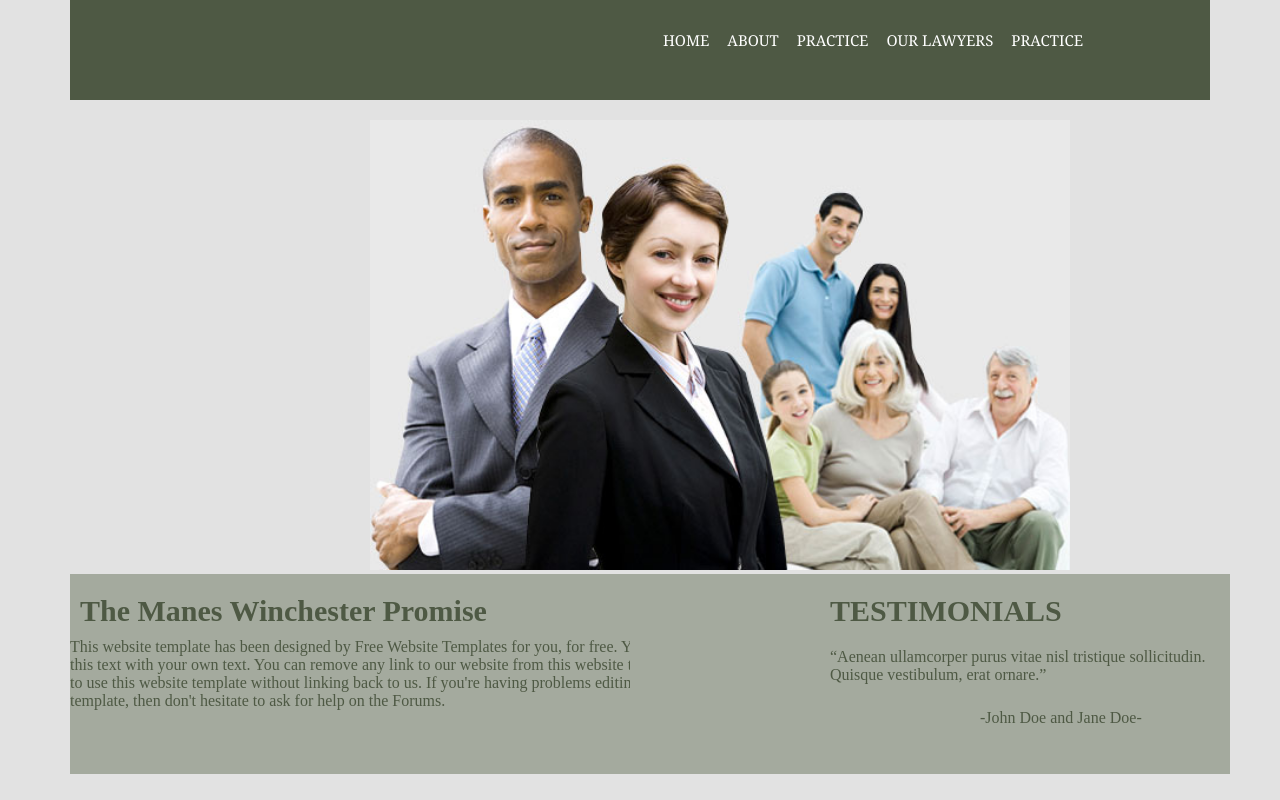
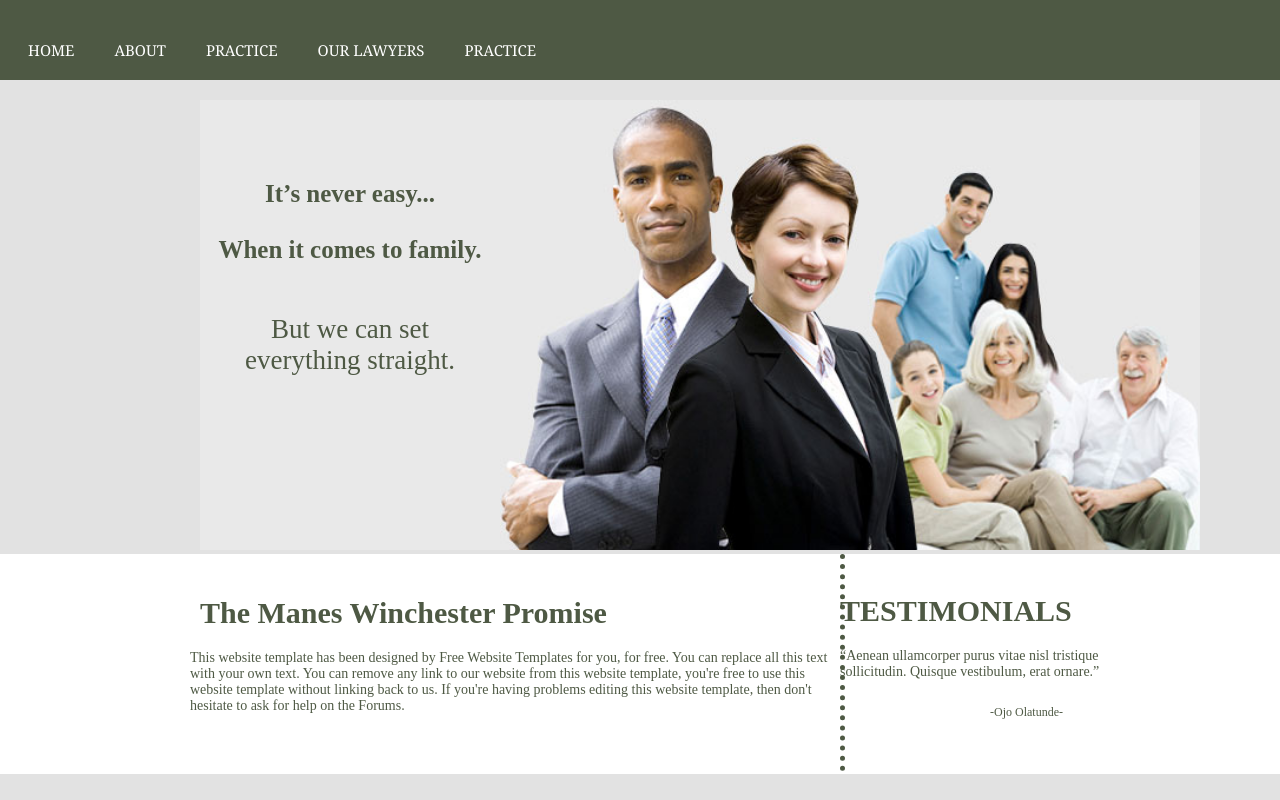
Before and after one commit to tunnex92/my-dummy, a plain HTML site: page index.html in a window 1280 px wide. Shown: the top 800 px of the page. Drawn offline with Linux system fonts and the light colour scheme.

Commit message:
page padding set,nav ul not aligned properly

```diff
--- a/index.css
+++ b/index.css
@@ -9,65 +9,101 @@
 }
 nav{
 background-color: #4e5944;
+width: auto;
+}
 
+/* .logo{
+    height: 1px;
+    width: 1px; */
 }
 
 nav ul{
-
-       width: 900px;
-    margin: 0 auto;
+   display: inline-block;
+    width: 900px;
+    margin: auto, right;
     text-align: right;
     height: 100px;
     text-decoration: none;
+    padding-left: 300px;
+    align-content: right;
 }
 
 nav ul li{
 
     display: inline-block;
-    padding: 10px 7px ;
+    padding: 20px 8px ;
     font-family: Cambria, Cochin, Georgia, Times, 'Times New Roman', serif;
      margin-top: 20px;
     font-size: 15px;
+    margin-left: 20px;
 
 }
 li a{
     color: white;
     text-decoration: none;
+
 }
 
 body{
-    padding-left: 50px;
-    padding-right: 50px;
+    /* padding-left: 50px;
+    padding-right: 50px; */
     background-color: #e2e2e2;
-    margin: auto 20px;
+    /* margin: auto 20px; */
 }
 .firstimage{
-margin-left: 300px;
+margin-left: 500px;
 margin-top: 20px;
 
 }
 .family{
     width: 700px;
-
+}
+.pad{
+    color: #4e5944;
+    height: 450px;
+    width: 300px;
+    background-color: #e9e9e9;
+    margin-top: 20px;
+    position: absolute;
+    left: 200px;
+    /* padding-top: 30px; */
+}
+.easy{
+    text-align: center;
+    padding-top: 80px;
+    font-size: 25px;
+}
+.set{
+    text-align: center;
+    font-size: 27px;
+    margin-top: 50px;
 }
 
 .manes{
-    height: 200px;
-    width: 700px;
-    background-color:  #a4aa9e;
-    padding-left: 0%;
-    border-right: red, dotted
+    height: 220px;
+    width: auto;
+    background-color: white;
+    padding-left: 190px;
+    /* background-color: black; */
+    /* border-right: red, dotted */
 }
 
 .wrap{
     background: color #a4aa9e; ;
-    width: 700px;
-    ;
-    height: 200px;
+    width: 650px;
+    height: 217px;
+    /* background-color: yellow; */
+    border-color: #4e5944;;
+    border-width: 5px;
+    border-style: dotted;
+    border-top: none;
+    border-left: none;
+    border-bottom: none;
+
 }
 
 #winchester{
-    padding-top: 20px;
+    padding-top: 42px;
     padding-bottom: 10px;
     color: #4e5944;
     font-size: 20px;
@@ -77,18 +113,23 @@ margin-top: 20px;
 .promise{
     font-family: poppins;
     color: #4e5944;
-    text-align: justify center;
+    text-align: justify left;
+    font-size: 14px;
+    padding-top: 10px;
 
 }
 .wrapper{
 
-    background-color: #a4aa9e;
+    /* background-color: red; */
     height: 200px;
-    width: 400px;
+    width: 300px;
     position: absolute;
-    right: 50px;
+    right: 90px;
+    align-content: flex-start;
     top: 574px;
-    padding-left: 200px;
+    padding-left: 60px;
+    padding-right: 50px;
+    /* border: 3px; red, dotted; */
 
 }
 .testimonial{
@@ -97,26 +138,32 @@ margin-top: 20px;
     color: #4e5944;
     font-size: 20px;
     font-family: montserrat;
+    margin-left: 0px;
+    /* text-align: left; */
 }
 .test{
+    font-family: poppins;
     color: #4e5944;
-    font-family: poppins;
+    text-align: justify left;
+    font-size: 14px
 }
 #quote{
     margin-top: 25px;
     margin-left: 150px;
     color: #4e5944;
+    font-size: 12px;
+    font-family: montserrat;
 }
 .section{
     height: 500px;
     background-color: #e2e2e2;
     align-content: center;
-
-
-}
+    padding-left: 110px;
+    }
 .choose{
-    margin-top: 20px;
+    margin-top: 30px;
     margin-left: 50px;
+    color: #4e5944;
 }
 
 .thumbnail{
@@ -126,7 +173,7 @@ margin-top: 20px;
 .divorce{
     height: 150px;
     width: 200px;
-    border: 1px solid black;
+    border: 4px solid white;
     border-radius: 2px;
     padding: 5px;
     margin-left: 50px;
@@ -249,8 +296,8 @@ button:hover{
     align:center;
     /* width: 1000px; */
     height: 200px;
-    background-color: rgba(51, 123, 151, 0.973);
-    padding-left: 100px;
+    background-color: #d9d9d9;
+    padding-left: 150px;
     padding-top: 40px;
     /* border-top:maroon; */
     border-width: 10px;
@@ -259,7 +306,7 @@ button:hover{
     /* background-color: rgb(116, 238, 171); */
     display: inline-block;
     margin-bottom: 15px;
-    color: #4e5944;
+    color: #626262;
 }
 .links{
     /* background-color: green; */
@@ -276,7 +323,7 @@ button:hover{
 .this{
     font-family: sans-serif;
     font-size: 14px;
-    color: #4e5944;
+    color: black;
     margin-bottom: 20px;
 }
 .contact{
@@ -295,6 +342,7 @@ button:hover{
     /* background-color: hotpink; */
     display: inline-block;
     margin-bottom: 10px;
+    color: #626262;
 }
 .message{
     /* background-color: lightsalmon; */
@@ -308,6 +356,24 @@ button:hover{
     border-top: none;
     border-bottom: none;
 }
+
+.end{
+    width: auto;
+    height: 25px;
+    background-color: #4e5944;
+    padding-left: 150px;
+}
+.social{
+
+
+}
+.copyright{
+    display: inline-block;
+    color: #a4aa9e;
+    font-size: 10px;
+    margin-left: 700px;
+    font-family: poppins;
+}
 /* .message, .contact, .links{
     /* display: flex; */
     flex-wrap: wrap;
--- a/index.html
+++ b/index.html
@@ -11,7 +11,11 @@
 <body>
     <section>
     <div class="container">
+
     <nav>
+        <div class="logo">
+            <!-- <img src="REXAIR.png"> -->
+        </div>
         <ul>
             <li><a href="#home">HOME</a></li>
             <li><a href="#home">ABOUT</a></li>
@@ -20,6 +24,15 @@
             <li><a href="#home">PRACTICE</a></li>
         </ul>
     </nav>
+</div>
+<div class="pad">
+    <div class="easy">
+        <b>It’s never easy...<br><br>
+When it comes to family.</b>
+    </div>
+    <div class="set">But we can set<br>
+        everything straight.
+        </div>
 </div>
    <div class="firstimage">
        <img class="family" src="family.jpg">
@@ -48,7 +61,7 @@
             erat ornare.”
         </div>
         <div id="quote">
-            -John Doe and Jane Doe-
+            -Ojo Olatunde-
         </div>
     </div>
 </div>
@@ -140,6 +153,17 @@
                  </div>
         </div>
 </div>
+<div class="end">
+    <div class="footer">
+        <div class="social">
+
+        </div>
+        <div class="copyright">
+            &copy; COPYRIGHT 2022 OJO OLATUNDE. ALL RIGHTS RESERVED.
+        </div>
+
+    </div>
+</div>
 
 </body>
 </html>
```
Also changed, not shown: REXAIR.png (added), rex.png.
